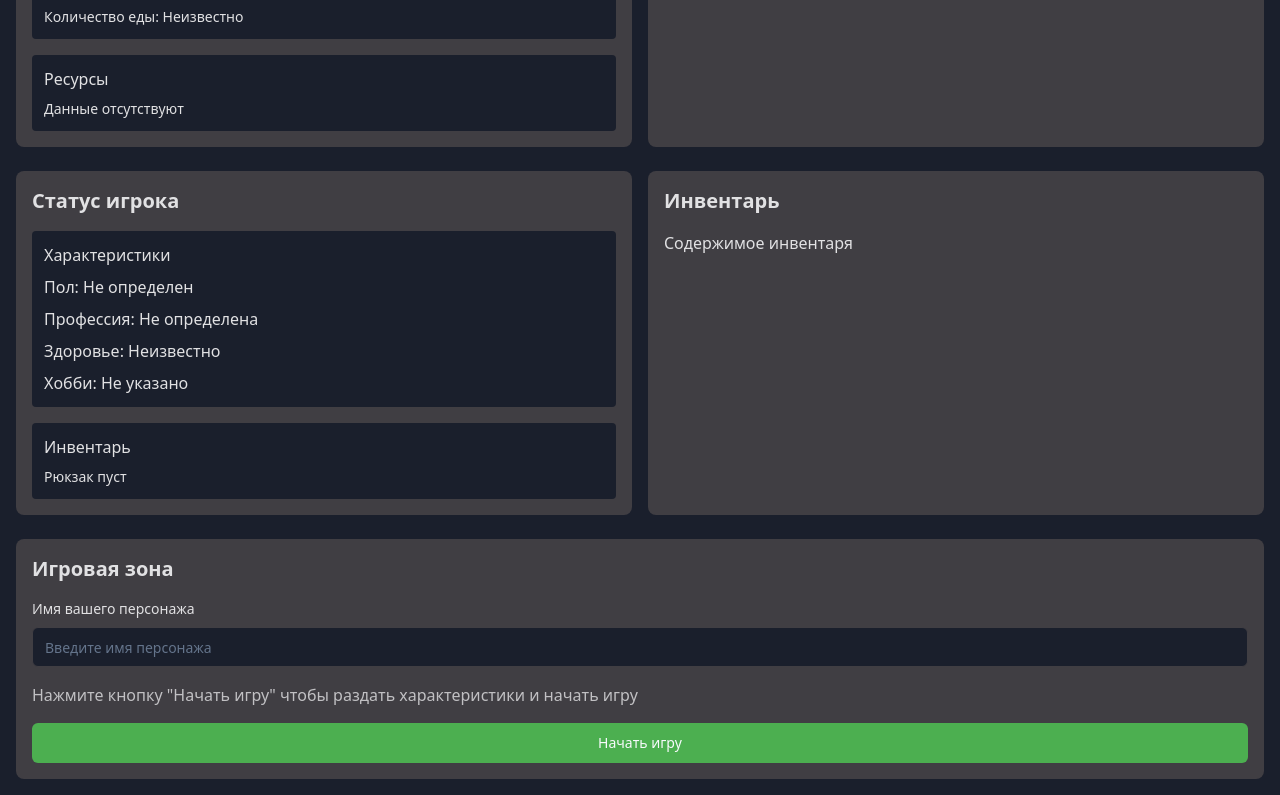
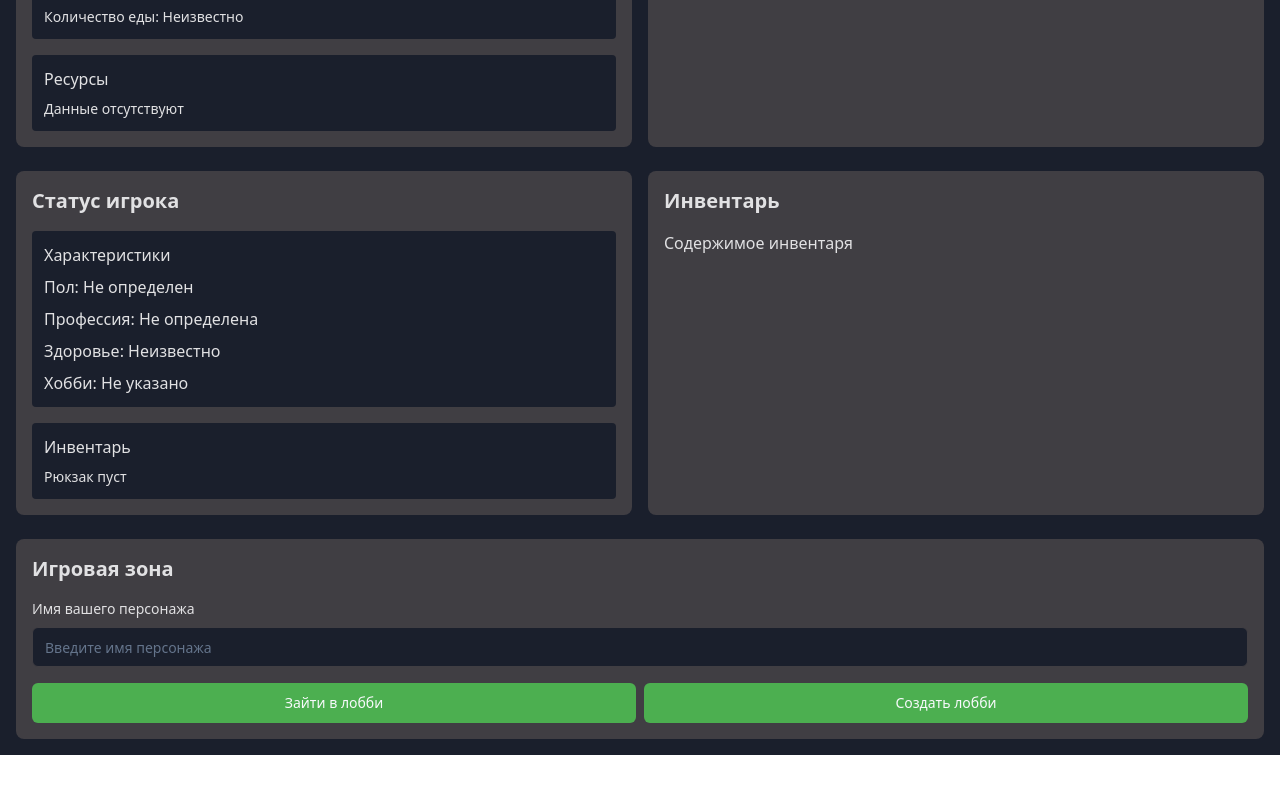
Before and after one commit to N1KSAil/bunker-survival-strategy, a React (Vite) app: page / in a window 1280 px wide. Shown: the part 289-1084 px from the top of the page. After the commit the page ends 1044 px from the top, so only its background shows below. Built offline with nearby package versions, Linux system fonts and the light colour scheme.

Commit message:
Update StartScreen buttons
Removed the "Начать игру" button and replaced it with two buttons: "Зайти в лобби" and "Создать лобби". Implemented functionality to require a name and password for creating or joining a lobby.
[skip gpt_engineer]

```diff
--- a/src/components/StartScreen.tsx
+++ b/src/components/StartScreen.tsx
@@ -1,13 +1,72 @@
 import { Button } from "@/components/ui/button";
 import { Input } from "@/components/ui/input";
+import { useState } from "react";
+import { LobbyCredentials } from "@/types/game";
+import { toast } from "sonner";
 
 interface StartScreenProps {
   playerName: string;
   onPlayerNameChange: (name: string) => void;
-  onStartGame: () => void;
+  onStartGame: (lobbyCredentials: LobbyCredentials) => void;
 }
 
 const StartScreen = ({ playerName, onPlayerNameChange, onStartGame }: StartScreenProps) => {
+  const [isCreating, setIsCreating] = useState(false);
+  const [isJoining, setIsJoining] = useState(false);
+  const [lobbyName, setLobbyName] = useState("");
+  const [lobbyPassword, setLobbyPassword] = useState("");
+
+  const handleSubmit = () => {
+    if (!playerName.trim()) {
+      toast.error("Пожалуйста, введите имя персонажа");
+      return;
+    }
+    if (!lobbyName.trim() || !lobbyPassword.trim()) {
+      toast.error("Пожалуйста, заполните название и пароль лобби");
+      return;
+    }
+
+    onStartGame({ name: lobbyName, password: lobbyPassword });
+    setIsCreating(false);
+    setIsJoining(false);
+  };
+
+  const renderLobbyForm = () => (
+    <div className="space-y-4">
+      <Input
+        value={lobbyName}
+        onChange={(e) => setLobbyName(e.target.value)}
+        placeholder="Название лобби"
+        className="bg-bunker-bg border-bunker-accent"
+      />
+      <Input
+        type="password"
+        value={lobbyPassword}
+        onChange={(e) => setLobbyPassword(e.target.value)}
+        placeholder="Пароль лобби"
+        className="bg-bunker-bg border-bunker-accent"
+      />
+      <div className="flex gap-2">
+        <Button
+          onClick={handleSubmit}
+          className="flex-1 bg-bunker-success hover:bg-bunker-success/90"
+        >
+          {isCreating ? "Создать" : "Войти"}
+        </Button>
+        <Button
+          onClick={() => {
+            setIsCreating(false);
+            setIsJoining(false);
+          }}
+          variant="outline"
+          className="flex-1"
+        >
+          Отмена
+        </Button>
+      </div>
+    </div>
+  );
+
   return (
     <div className="space-y-4">
       <div className="space-y-2">
@@ -22,15 +81,25 @@ const StartScreen = ({ playerName, onPlayerNameChange, onStartGame }: StartScree
           className="bg-bunker-bg border-bunker-accent"
         />
       </div>
-      <p className="text-bunker-text/80">
-        Нажмите кнопку "Начать игру" чтобы раздать характеристики и начать игру
-      </p>
-      <Button
-        onClick={onStartGame}
-        className="w-full bg-bunker-success hover:bg-bunker-success/90"
-      >
-        Начать игру
-      </Button>
+
+      {!isCreating && !isJoining ? (
+        <div className="flex gap-2">
+          <Button
+            onClick={() => setIsJoining(true)}
+            className="flex-1 bg-bunker-success hover:bg-bunker-success/90"
+          >
+            Зайти в лобби
+          </Button>
+          <Button
+            onClick={() => setIsCreating(true)}
+            className="flex-1 bg-bunker-success hover:bg-bunker-success/90"
+          >
+            Создать лобби
+          </Button>
+        </div>
+      ) : (
+        renderLobbyForm()
+      )}
     </div>
   );
 };
--- a/src/pages/Index.tsx
+++ b/src/pages/Index.tsx
@@ -4,7 +4,7 @@ import { useState } from "react";
 import { toast } from "sonner";
 import GameTable from "@/components/GameTable";
 import StartScreen from "@/components/StartScreen";
-import { PlayerCharacteristics } from "@/types/game";
+import { PlayerCharacteristics, LobbyCredentials } from "@/types/game";
 
 const INITIAL_PLAYERS: Omit<PlayerCharacteristics, 'name'>[] = [
   {
@@ -93,20 +93,22 @@ const Index = () => {
   const [gameStarted, setGameStarted] = useState(false);
   const [players, setPlayers] = useState<PlayerCharacteristics[]>([]);
   const [playerName, setPlayerName] = useState("");
+  const [currentLobby, setCurrentLobby] = useState<LobbyCredentials | null>(null);
 
-  const handleStartGame = () => {
+  const handleStartGame = (lobbyCredentials: LobbyCredentials) => {
     if (!playerName.trim()) {
       toast.error("Пожалуйста, введите имя персонажа");
       return;
     }
 
     setGameStarted(true);
+    setCurrentLobby(lobbyCredentials);
     const playersWithNames = INITIAL_PLAYERS.map((player, index) => ({
       ...player,
       name: index === 0 ? playerName : `Игрок ${player.id}`,
     }));
     setPlayers(playersWithNames);
-    toast.success("Игра началась! Характеристики розданы.");
+    toast.success(`${lobbyCredentials.name} создано! Характеристики розданы.`);
   };
 
   return (
@@ -138,7 +140,9 @@ const Index = () => {
 
         {/* Level 4 - Game Zone */}
         <div className="w-full bg-bunker-accent rounded-lg p-4">
-          <h2 className="text-xl font-semibold mb-4">Игровая зона</h2>
+          <h2 className="text-xl font-semibold mb-4">
+            {currentLobby ? `Лобби: ${currentLobby.name}` : "Игровая зона"}
+          </h2>
           <div className="space-y-4">
             {!gameStarted ? (
               <StartScreen
--- a/src/types/game.ts
+++ b/src/types/game.ts
@@ -15,3 +15,8 @@ export type PlayerCharacteristics = {
   age: number;
   education: string;
 };
+
+export type LobbyCredentials = {
+  name: string;
+  password: string;
+};
```
